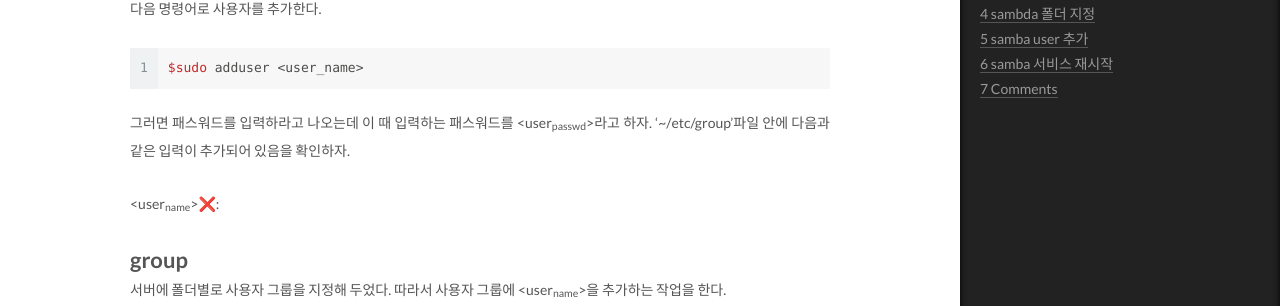
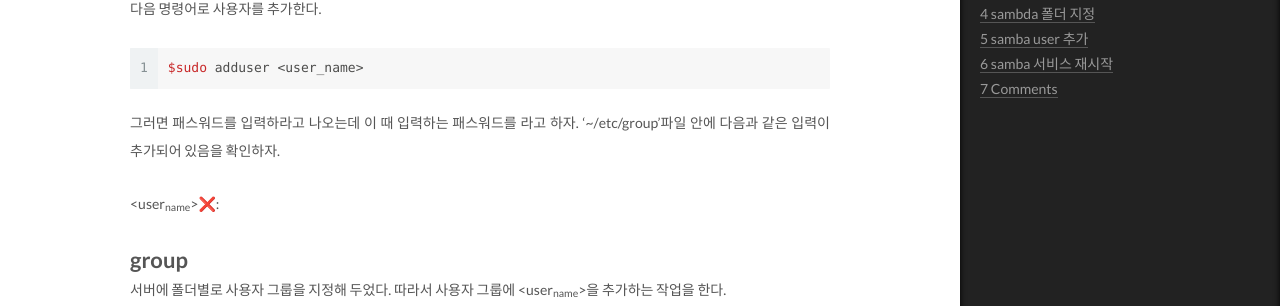
Before and after one commit to smallorbig/smallorbig.github.io, a Jekyll site: the page built from _posts/2020-02-05-samba_adduser.md, in a window 1280 px wide and 1400 px high, scrolled down 475 px. Shown: the part 144-450 px from the top of the window. Built offline with Jekyll 4.4.1, drawn with Linux system fonts in a browser that asks for light colours; emoji names are drawn with the system emoji font.

Commit message:
add post

````diff
--- a/_posts/2020-02-05-samba_adduser.md
+++ b/_posts/2020-02-05-samba_adduser.md
@@ -23,7 +23,7 @@ tags:
 $sudo adduser <user_name>
 ```
 
-그러면 패스워드를 입력하라고 나오는데 이 때 입력하는 패스워드를 <user<sub>passwd</sub>>라고 하자.
+그러면 패스워드를 입력하라고 나오는데 이 때 입력하는 패스워드를 라고 하자.
 '~/etc/group'파일 안에 다음과 같은 입력이 추가되어 있음을 확인하자.
 
 <user<sub>name</sub>>:x:<number>:
--- a/_posts/2020-02-05-samba_adduser.org
+++ b/_posts/2020-02-05-samba_adduser.org
@@ -15,7 +15,7 @@
   #+BEGIN_SRC bash
   $sudo adduser <user_name>
   #+END_SRC
-  그러면 패스워드를 입력하라고 나오는데 이 때 입력하는 패스워드를 <user_passwd>라고 하자.
+  그러면 패스워드를 입력하라고 나오는데 이 때 입력하는 패스워드를 src_<bash>{<user_passwd>}라고 하자.
   '~/etc/group'파일 안에 다음과 같은 입력이 추가되어 있음을 확인하자.
 
   <user_name>:x:<number>:
````
